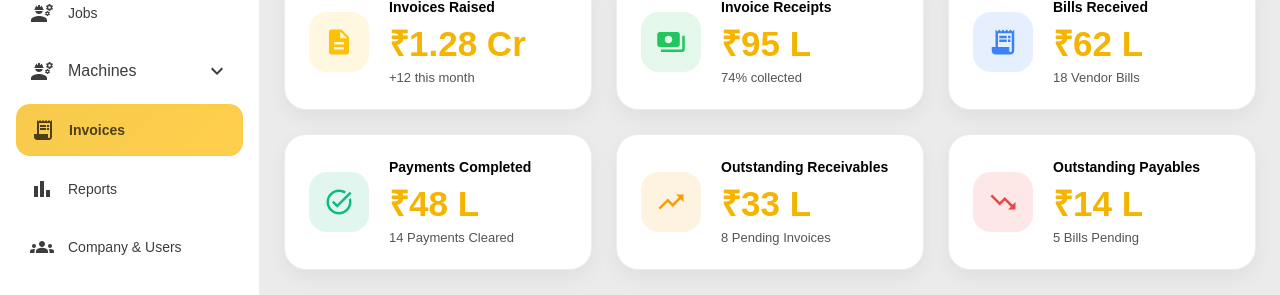
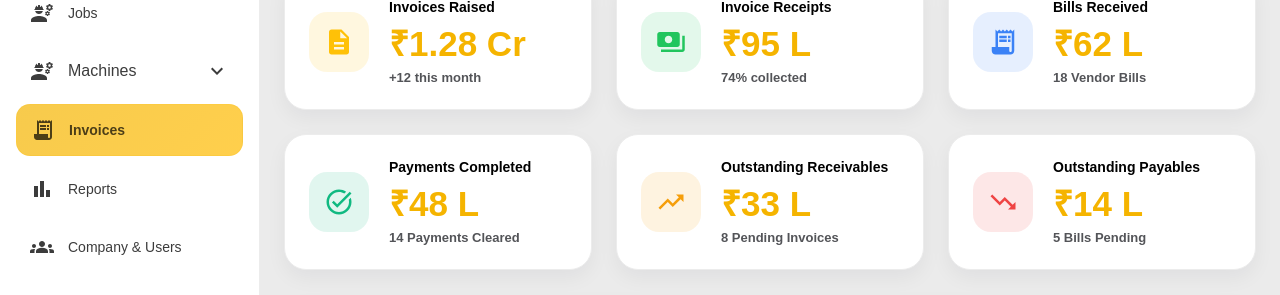
Before and after one commit to labhichauhanl/AB-Constructions, a React (Vite) app: page /invoices in a window 1280 px wide. Shown: the part 354-649 px from the top of the page. Built offline with nearby package versions, Linux system fonts and the light colour scheme; sample sign-in values are in the browser's storage.

Commit message:
invoices page completed

```diff
--- a/src/pages/Invoices/Invoices.jsx
+++ b/src/pages/Invoices/Invoices.jsx
@@ -1,10 +1,10 @@
-import styles from "./Invoices.module.css";
 import DescriptionIcon from "@mui/icons-material/Description";
 import PaymentsIcon from "@mui/icons-material/Payments";
 import ReceiptLongIcon from "@mui/icons-material/ReceiptLong";
 import TaskAltIcon from "@mui/icons-material/TaskAlt";
 import TrendingUpIcon from "@mui/icons-material/TrendingUp";
 import TrendingDownIcon from "@mui/icons-material/TrendingDown";
+import styles from "./Invoices.module.css";
 import { useState } from "react";
 import React from "react";
 import { useNavigate } from "react-router-dom";
@@ -197,6 +197,7 @@ function Invoices() {
             <div
               key={card.title}
               className={styles.kpiCard}
+              onClick={() => navigate(`/finance-details/${card.type}`)}
             >
               <div
                 className={styles.iconWrapper}
--- a/src/pages/Invoices/Invoices.module.css
+++ b/src/pages/Invoices/Invoices.module.css
@@ -167,6 +167,7 @@
     font-size:13px;
     color:#535458;
     margin:0;
+    font-weight: bold;
 }
 
 .filterSection{
```
Also changed, not shown: src/pages/FinanceDetails/InvoiceRaised.jsx (added), src/pages/FinanceDetails/InvoiceRaised.module.css (added).
